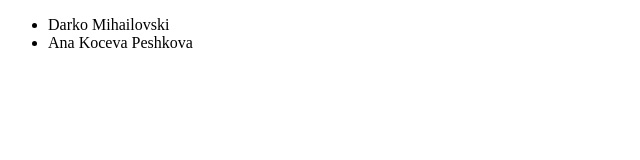
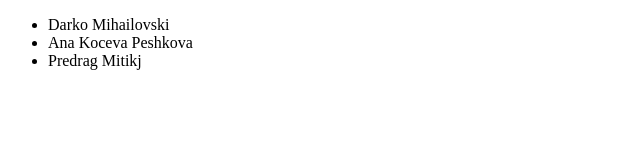
Before and after one commit to bokimino/mentorship.7, a plain HTML site: page index.html in a window 1280 px wide. Shown: the whole page, without its empty margins (0-640 px from the left). Drawn offline with Linux system fonts and the light colour scheme.

Commit message:
[Predrag] added my name to index.html file

```diff
--- a/index.html
+++ b/index.html
@@ -12,6 +12,7 @@
     <ul>
         <li>Darko Mihailovski</li>
         <li>Ana Koceva Peshkova</li>
+        <li>Predrag Mitikj</li>
     </ul>
 </body>
 
```
